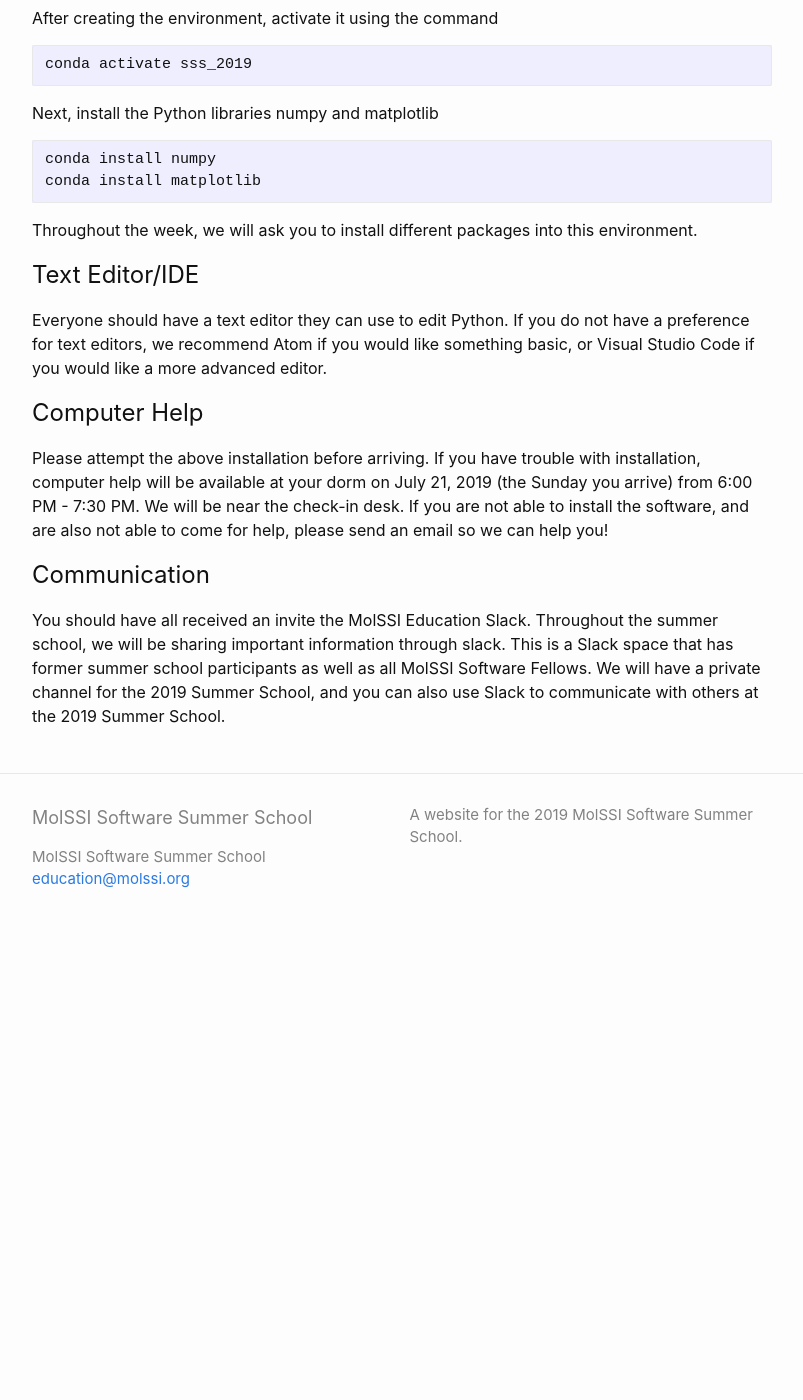
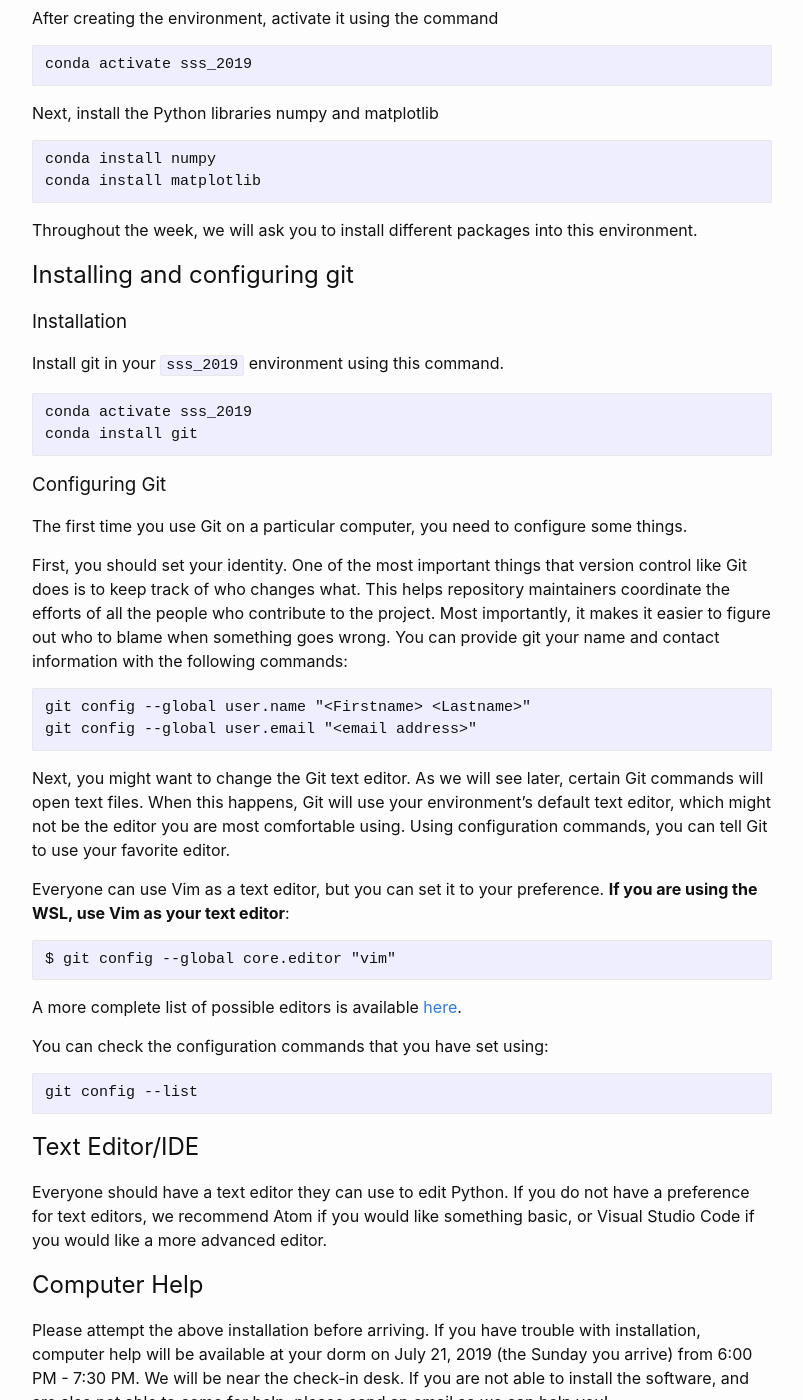
Before and after one commit to MolSSI-Education/2019-software-summer-school-logistics, a Jekyll site: the page built from Setup.md, in a window 1280 px wide and 1400 px high, scrolled down 2849 px. Shown: the whole window, without its empty margins (238-1041 px from the left). Built offline with Jekyll 4.4.1, drawn with Linux system fonts in a browser that asks for light colours; before the commit the page ends 3800 px from its top, so only the background shows below that.

Commit message:
add setup instructions

````diff
--- a/Setup.md
+++ b/Setup.md
@@ -109,9 +109,51 @@ conda install numpy
 conda install matplotlib
 ```
 
-
 Throughout the week, we will ask you to install different packages into this environment.
 
+## Installing and configuring git <a name="git_configuration"></a>
+
+### Installation
+Install git in your `sss_2019` environment using this command.
+
+~~~
+conda activate sss_2019
+conda install git
+~~~
+
+### Configuring Git
+
+The first time you use Git on a particular computer, you need to configure some things.
+
+First, you should set your identity.
+One of the most important things that version control like Git does is to keep track of who changes what.
+This helps repository maintainers coordinate the efforts of all the people who contribute to the project.
+Most importantly, it makes it easier to figure out who to blame when something goes wrong.
+You can provide git your name and contact information with the following commands:
+
+~~~
+git config --global user.name "<Firstname> <Lastname>"
+git config --global user.email "<email address>"
+~~~
+
+Next, you might want to change the Git text editor.
+As we will see later, certain Git commands will open text files.
+When this happens, Git will use your environment's default text editor, which might not be the editor you are most comfortable using.
+Using configuration commands, you can tell Git to use your favorite editor.
+
+Everyone can use Vim as a text editor, but you can set it to your preference. **If you are using the WSL, use Vim as your text editor**:
+
+~~~
+$ git config --global core.editor "vim"
+~~~
+
+A more complete list of possible editors is available [here](http://swcarpentry.github.io/git-novice/02-setup/index.html).
+
+You can check the configuration commands that you have set using:
+
+~~~
+git config --list
+~~~
 
 ## Text Editor/IDE
 Everyone should have a text editor they can use to edit Python. If you do not have a preference for text editors, we recommend Atom if you would like something basic, or Visual Studio Code if you would like a more advanced editor.
````
